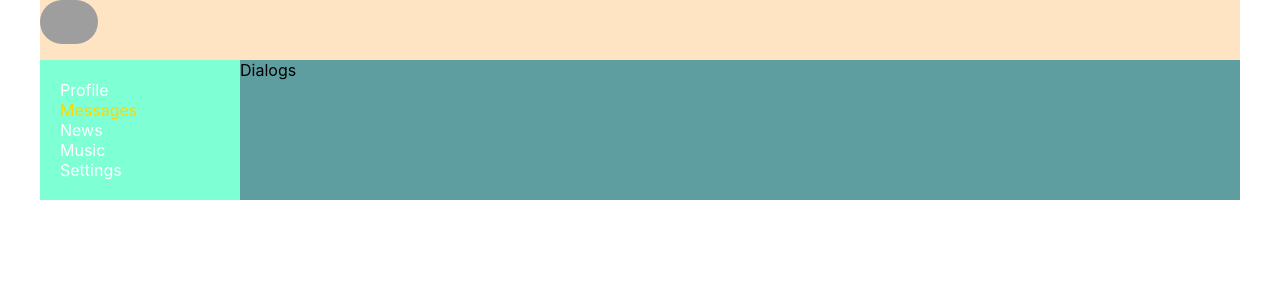
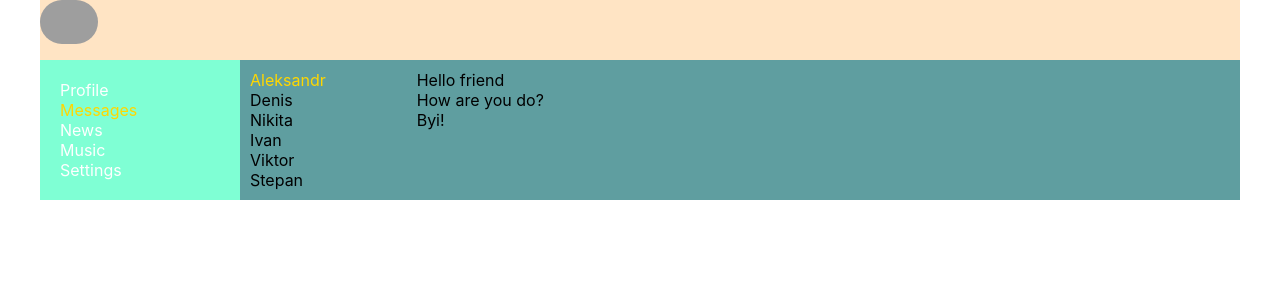
Before and after one commit to alik-avizha/my_social_network, a React (Create React App) app: page /dialogs in a window 1280 px wide. Shown: the top 300 px of the page. Built offline with nearby package versions, Linux system fonts and the light colour scheme; grey boxes are pictures that could not be loaded.

Commit message:
Work with Dialogs Page

```diff
--- a/src/components/Dialogs/Dialogs.module.css
+++ b/src/components/Dialogs/Dialogs.module.css
@@ -0,0 +1,19 @@
+.dialogs {
+    display: grid;
+    grid-template-columns: 2fr 10fr;
+}
+
+.dialogsItems {
+    padding: 10px;
+}
+
+.dialogsItems .active {
+    color: gold;
+}
+
+.messages {
+    padding: 10px;
+}
+
+.messages .message {
+}
--- a/src/components/Dialogs/Dialogs.tsx
+++ b/src/components/Dialogs/Dialogs.tsx
@@ -3,8 +3,20 @@ import classes from './Dialogs.module.css'
 
 const Dialogs = () => {
     return (
-        <div>
-            Dialogs
+        <div className={classes.dialogs}>
+            <div className={classes.dialogsItems}>
+                <div className={classes.dialog+ ' ' + classes.active}>Aleksandr</div>
+                <div className={classes.dialog}>Denis</div>
+                <div className={classes.dialog}>Nikita</div>
+                <div className={classes.dialog}>Ivan</div>
+                <div className={classes.dialog}>Viktor</div>
+                <div className={classes.dialog}>Stepan</div>
+            </div>
+            <div className={classes.messages}>
+                <div className={classes.message}>Hello friend</div>
+                <div className={classes.message}>How are you do?</div>
+                <div className={classes.message}>Byi!</div>
+            </div>
         </div>
     );
 };
```
